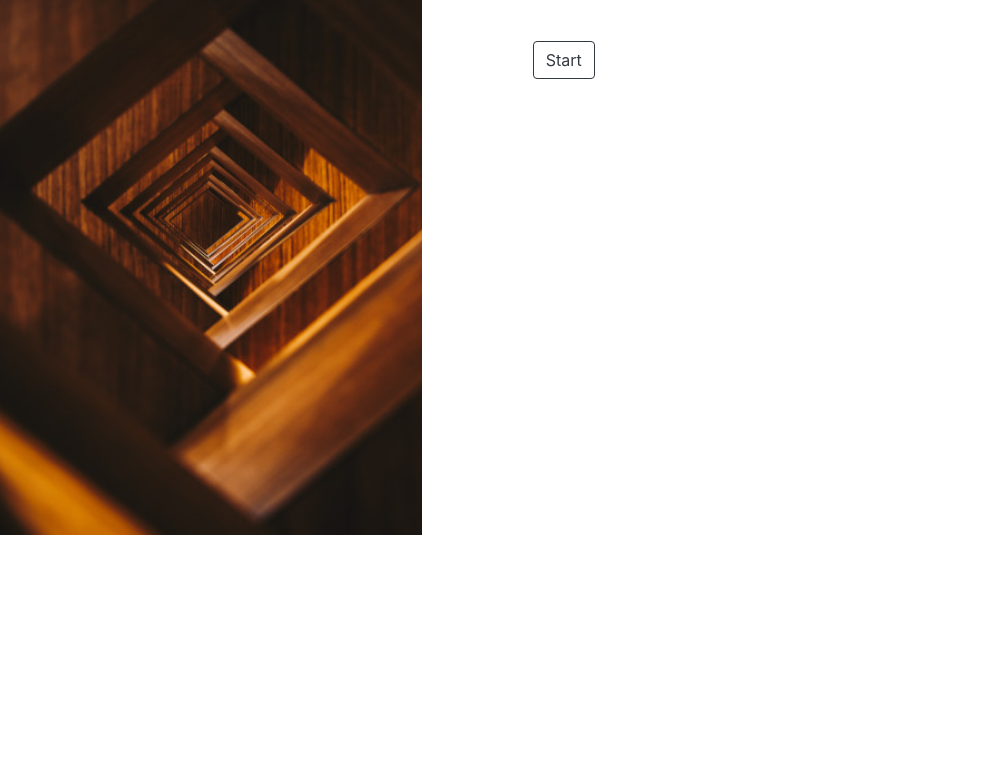
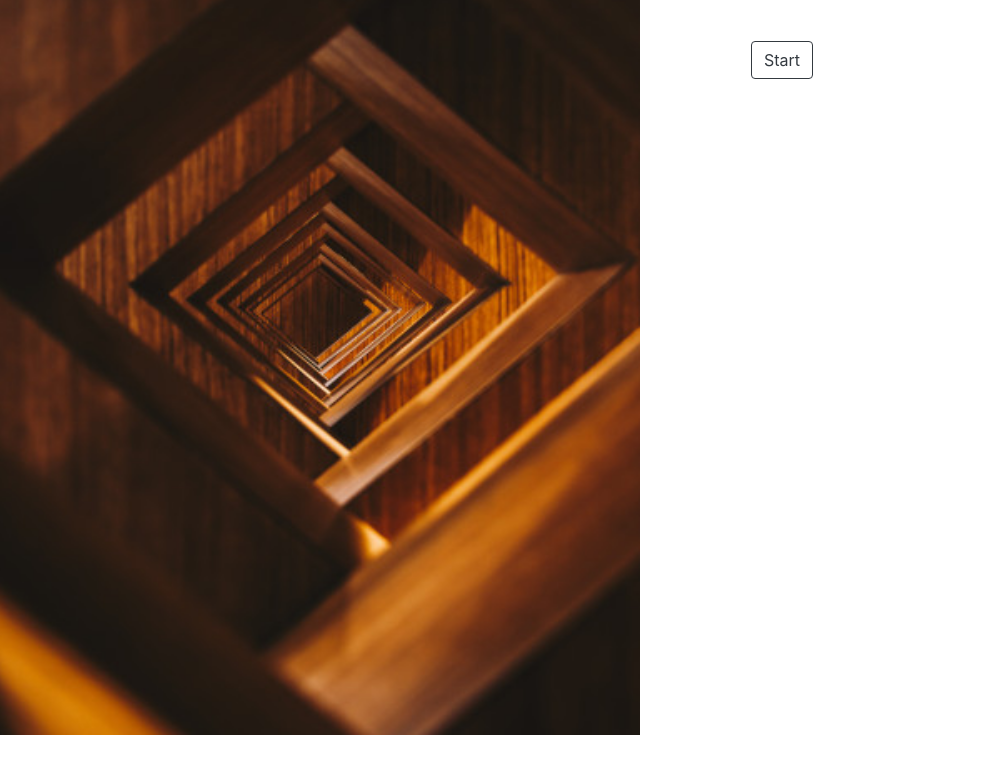
Before and after one commit to Haldevel/TriviaGame, a plain HTML site: page index.html in a window 1280 px wide. Shown: the part 65-842 px from the top of the page, without its empty margins (0-1002 px from the left). Before the commit the page ends 800 px from the top, so only its background shows below. Drawn offline with nearby package versions, Linux system fonts and the light colour scheme.

Commit message:
add vertical sizing and update columns width

```diff
--- a/index.html
+++ b/index.html
@@ -13,11 +13,11 @@
 <body>
         <section class="container-fluid px-0">
                 <div class="row">
-                    <div class="col-4" style="background:transparent url('assets/images/arfan-unsplash.jpg') no-repeat center center /cover; height:600px;">
+                    <div class="col-6" style="background:transparent url('assets/images/arfan-unsplash.jpg') no-repeat center center /cover; height:100vh;">
                         <div id="display" style="display: none;">00:00</div>
                        <!--  <img src="assets/images/arfan-a-1314985-unsplash.jpg" height="600px"> -->
                     </div>
-                    <div class="col-8" class="d-flex flex-column">
+                    <div class="col-6" class="d-flex flex-column">
                             <div id="main" class="mt-3 ml-5">
                                 <div id="beginning">
                                 <h3 class="mt-1 ml-5">TRIVIA GAME!</h3>
```
Also changed, not shown: 2 other files.
